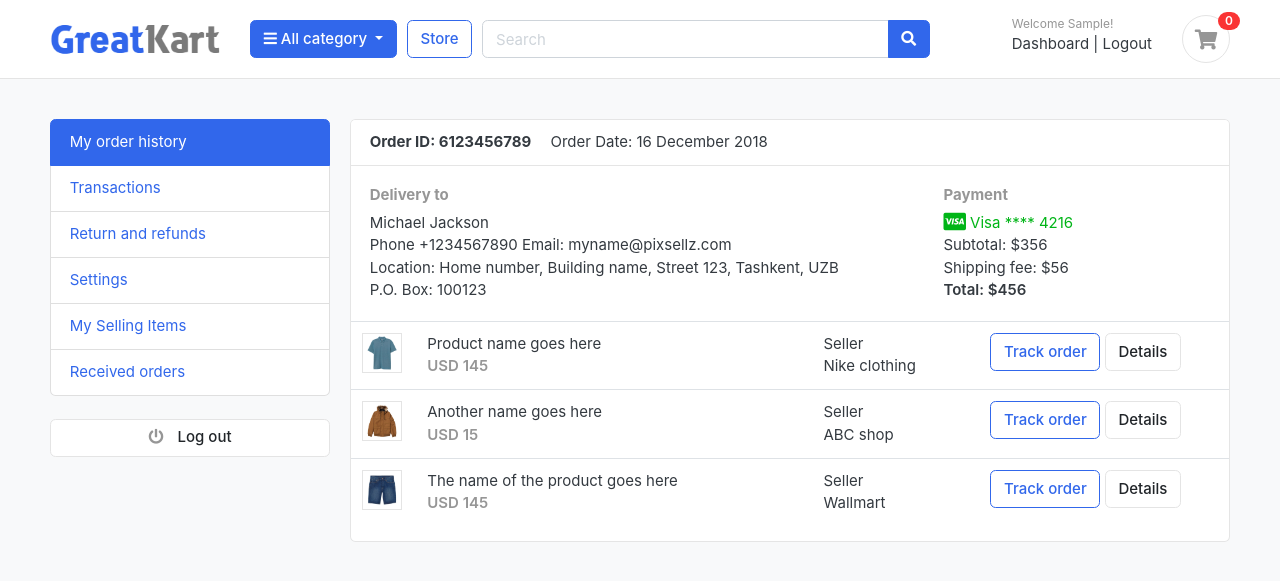
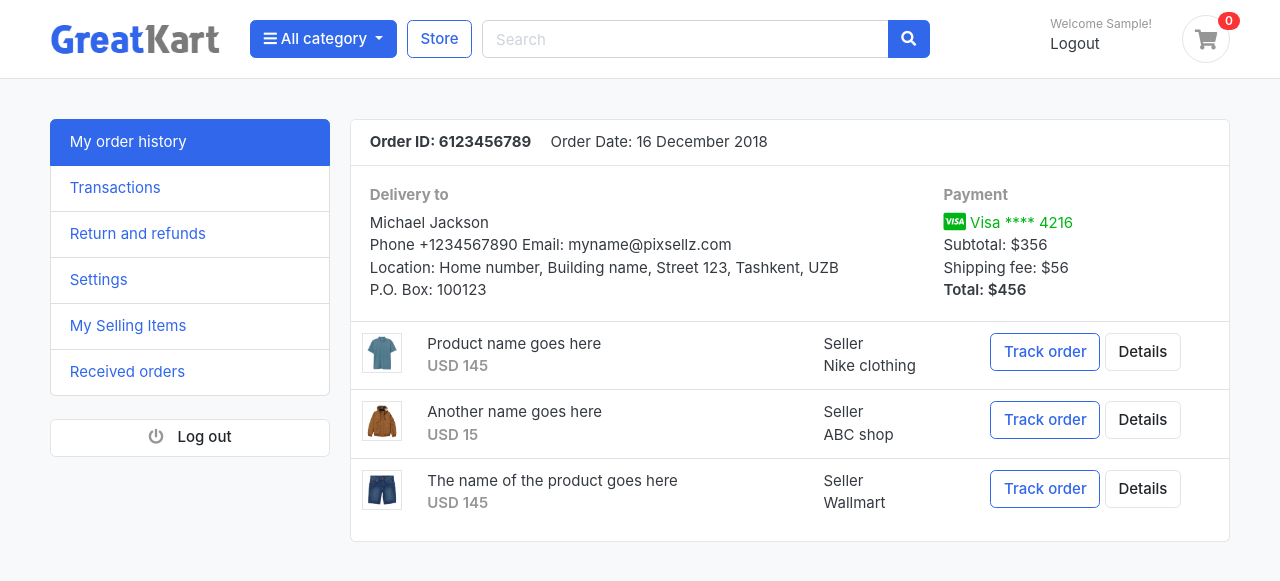
Before and after one commit to joaomatheusars/ecommecerDjango, a Django app: page /accounts/dashboard/ in a window 1280 px wide. Shown: the top 581 px of the page. Run offline with Django 5.2, Linux system fonts and the light colour scheme; the visitor is signed in with stand-in values (Sample User, id 1); data that the repository does not hold is empty; some libraries are stand-ins or nearby versions; some web fonts are replaced.

Commit message:
fix: remove link to dashboard page

```diff
--- a/templates/includes/navbar.html
+++ b/templates/includes/navbar.html
@@ -67,8 +67,8 @@
               <div class="widget-header">
                 <small class="title text-muted">Welcome {{user.first_name | capfirst }}!</small>
                 <div>
-                  <a href="{% url 'dashboard' %}">Dashboard</a>
-                  <span class="dark-transp"> | </span>
+                  <!-- <a href="{% url 'dashboard' %}">Dashboard</a>
+                  <span class="dark-transp"> | </span> -->
                   <a href="{% url 'logout' %}">Logout</a>
                 </div>
               </div>
```
